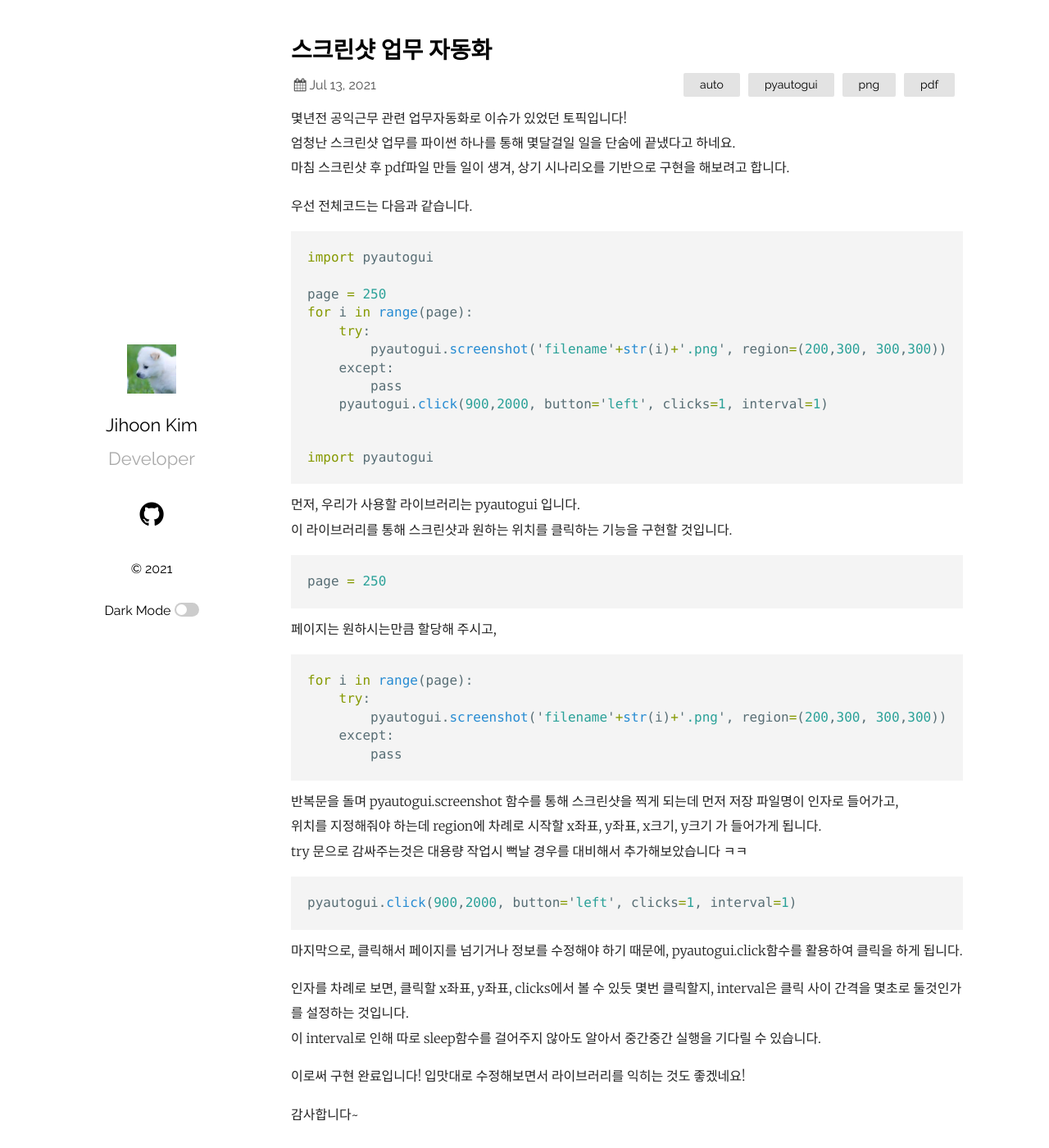
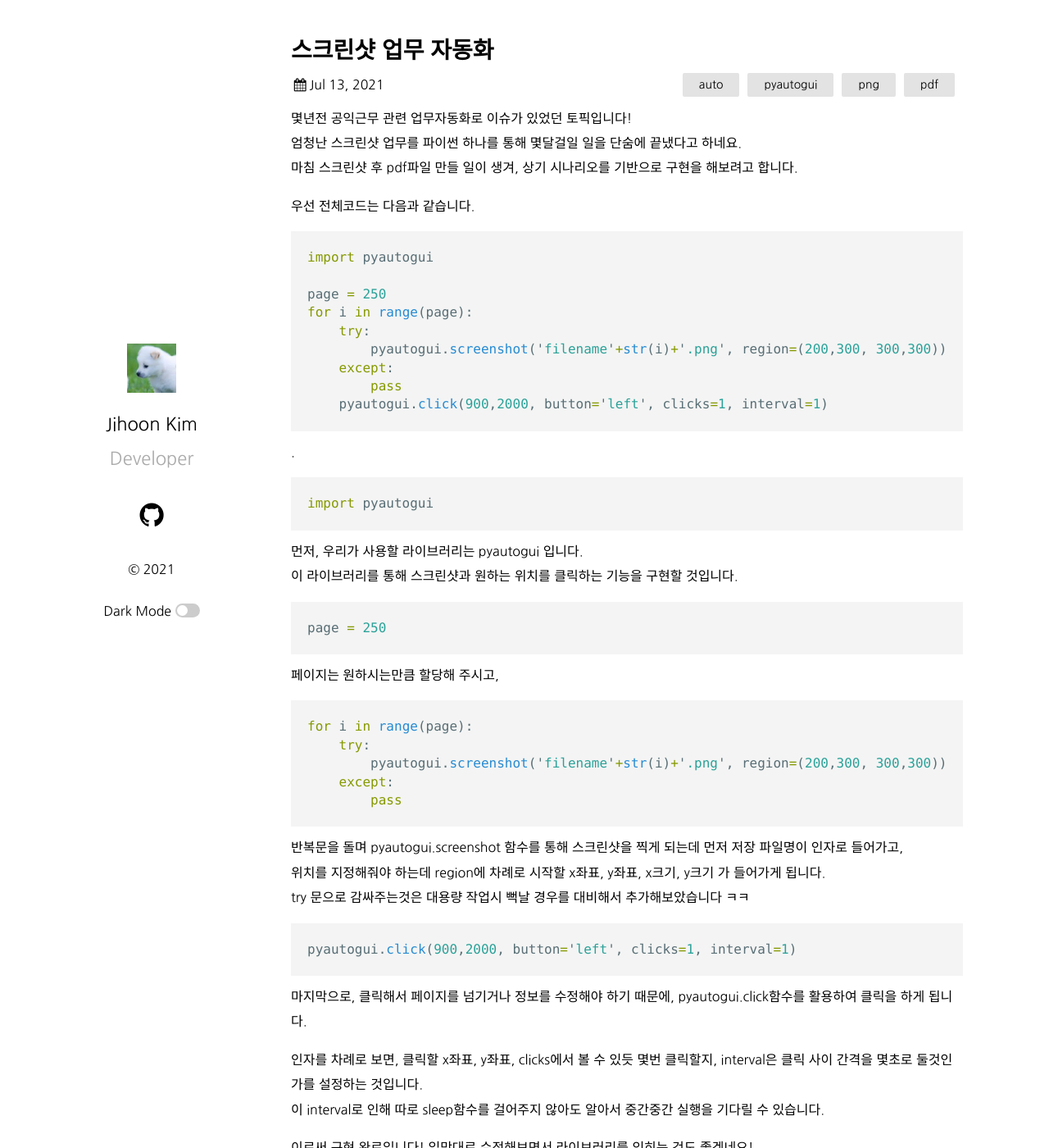
Before and after one commit to 201710757/201710757.github.io, a Jekyll site: the page built from _posts/2021-07-13-23:31:03.markdown, in a window 1280 px wide and 1400 px high. Shown: the whole window at 82% size. Built offline with Jekyll 4.4.1, drawn with Linux system fonts in a browser that asks for light colours.

Commit message:
font final

````diff
--- a/_config.yml
+++ b/_config.yml
@@ -17,7 +17,7 @@ plainwhite:
   search: true # set to true to enable searchbar
   dark_mode: true # set to true to add dark mode toggle
   portfolio_image: "assets/face_img.png" # the path from the base directory of the site to the image to display (no / at the start)
-  html_lang: "en" # set the lang attribute of the <html> tag for the pages. See here for a list of codes: https://www.w3schools.com/tags/ref_country_codes.asp
+  html_lang: "kr" # set the lang attribute of the <html> tag for the pages. See here for a list of codes: https://www.w3schools.com/tags/ref_country_codes.asp
   condensed_mobile:
     #- home
     - page
--- a/_posts/2021-07-13-23:31:03.markdown
+++ b/_posts/2021-07-13-23:31:03.markdown
@@ -11,7 +11,7 @@ categories: auto pyautogui png pdf
 
 우선 전체코드는 다음과 같습니다.
 
-```javascript
+```python
 import pyautogui
 
 page = 250
@@ -22,19 +22,20 @@ for i in range(page):
         pass
     pyautogui.click(900,2000, button='left', clicks=1, interval=1)
 ```
-```javascript
+.
+```python
 import pyautogui
 ```
 먼저, 우리가 사용할 라이브러리는 pyautogui 입니다.
 이 라이브러리를 통해 스크린샷과 원하는 위치를 클릭하는 기능을 구현할 것입니다.
 
 
-```javascript
+```python
 page = 250
 ```
 페이지는 원하시는만큼 할당해 주시고,
 
-```javascript
+```python
 for i in range(page):
     try:
         pyautogui.screenshot('filename'+str(i)+'.png', region=(200,300, 300,300))
@@ -45,7 +46,7 @@ for i in range(page):
 위치를 지정해줘야 하는데 region에 차례로 시작할 x좌표, y좌표, x크기, y크기 가 들어가게 됩니다.
 try 문으로 감싸주는것은 대용량 작업시 뻑날 경우를 대비해서 추가해보았습니다 ㅋㅋ
 
-```javascript
+```python
 pyautogui.click(900,2000, button='left', clicks=1, interval=1)
 ```
 마지막으로, 클릭해서 페이지를 넘기거나 정보를 수정해야 하기 때문에, pyautogui.click함수를 활용하여 클릭을 하게 됩니다.
--- a/_sass/ext/_solarized-dark.scss
+++ b/_sass/ext/_solarized-dark.scss
@@ -21,7 +21,7 @@ green     #859900  operators, other keywords
 .highlight .err { color: #93a1a1 } /* Error */
 .highlight .g { color: #93a1a1 } /* Generic */
 .highlight .k { color: #859900 } /* Keyword */
-.highlight .l { color: #93a1a1 } /* Literal */
+.highlight .l { color: #000000 } /* Literal */
 .highlight .n { color: #93a1a1 } /* Name */
 .highlight .o { color: #859900 } /* Operator */
 .highlight .x { color: #cb4b16 } /* Other */
@@ -64,7 +64,7 @@ green     #859900  operators, other keywords
 .highlight .nt { color: #268bd2 } /* Name.Tag */
 .highlight .nv { color: #268bd2 } /* Name.Variable */
 .highlight .ow { color: #859900 } /* Operator.Word */
-.highlight .w { color: #93a1a1 } /* Text.Whitespace */
+.highlight .w { color: #000000 } /* Text.Whitespace */
 .highlight .mf { color: #2aa198 } /* Literal.Number.Float */
 .highlight .mh { color: #2aa198 } /* Literal.Number.Hex */
 .highlight .mi { color: #2aa198 } /* Literal.Number.Integer */
--- a/_sass/plain.scss
+++ b/_sass/plain.scss
@@ -15,7 +15,7 @@ $leftWidth: 220px;
 }
 
 body {
-  font-family: "Raleway", sans-serif;
+  font-family: "Nanum Gothic";
   font-size: 16px;
   line-height: 1.2em;
   margin: 0;
@@ -164,7 +164,7 @@ main {
 
     a {
       display: block;
-      font-family: 'Merriweather';
+      font-family: 'Nanum Gothic';
       text-align: center;
       padding: 1rem 0;
       text-decoration: none;
@@ -201,7 +201,7 @@ main {
 }
 .post-date {
   margin-right: 10px;
-  color: #555;
+  color: #000;
   min-width: 150px;
 }
 .post-meta {
@@ -243,9 +243,9 @@ main {
   padding-left: 30px;
 }
 .post {
-  font-family: "Merriweather", sans-serif;
+  font-family: "Nanum Gothic";
   font-weight: 300;
-  color: #222;
+  color: #000;
   line-height: 1.9em;
   p {
     margin-top: 10px;
@@ -264,7 +264,7 @@ main {
   h4,
   h5,
   h6 {
-    font-family: Raleway, sans-serif;
+    font-family: Nanum Gothic;
   }
 }
 .posts-labelgroup {
@@ -292,7 +292,7 @@ table {
   }
   th {
     background-color: #eee;
-    font-family: Raleway;
+    font-family: Nanum Gothic;
   }
 }
 
````
